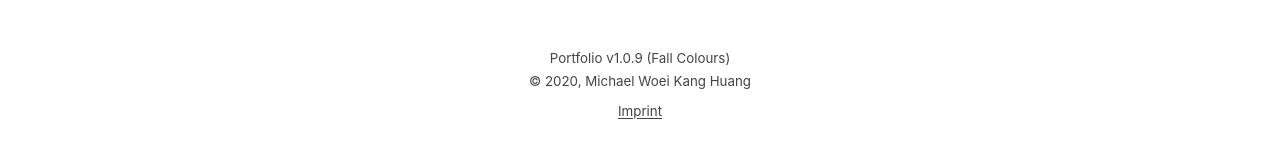
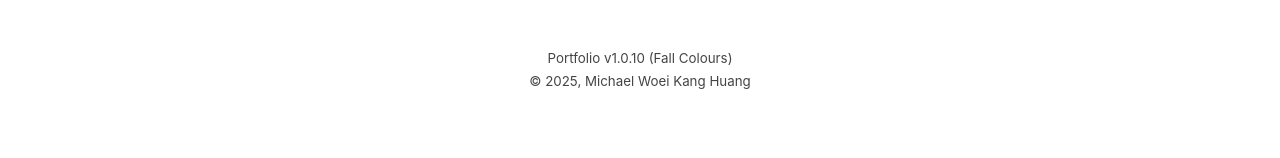
Before and after one commit to Str4yWolf/portfolio, a React (Create React App) app: page / in a window 1280 px wide. Shown: the part 4464-4622 px from the top of the page. Built offline with nearby package versions, Linux system fonts and the light colour scheme.

Commit message:
chore: remove imprint

```diff
--- a/src/App.js
+++ b/src/App.js
@@ -4,7 +4,6 @@ import './styles.scss';
 import Intro from './sections/Intro';
 import Header from './sections/Header';
 import About from './sections/About';
-import Imprint from './sections/Imprint';
 import Skills from './sections/Skills';
 import Projects from './sections/Projects';
 import Social from './sections/Social';
@@ -20,9 +19,9 @@ const App = () => {
   </div>
 
   const footerText = <>
-    <sup>Portfolio v1.0.9 (Fall Colours)</sup>
+    <sup>Portfolio v1.0.10 (Fall Colours)</sup>
     <br/>
-    <sup>&copy; 2020, Michael Woei Kang Huang</sup>
+    <sup>&copy; 2025, Michael Woei Kang Huang</sup>
   </>
 
 
@@ -50,7 +49,6 @@ const App = () => {
     <Social />
     <GapSpacer height="5vh" />
     { footerText }
-    <Imprint />
   </footer>
 
 
@@ -58,7 +56,7 @@ const App = () => {
     <div id="App" className="App">
       { decoration }
       { mainSection }
-      { footerSection}
+      { footerSection }
     </div>
   );
 }
```
